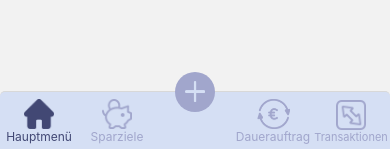
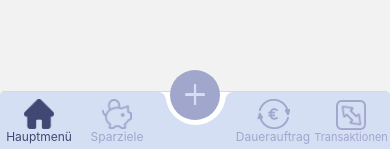
Before and after one commit to EmirMervanKanun/Savvy, a React Native app: screen / in a window 390 px wide. Shown: the part 693-842 px from the top of the page. Built offline with nearby package versions, Linux system fonts and the light colour scheme.

Commit message:
NavBar leider mit MiniBorder

```diff
--- a/App.js
+++ b/App.js
@@ -1,7 +1,8 @@
-import { View, Image, Text, Platform} from 'react-native';
+import { View, Image, Text } from 'react-native';
 import { Home, Budget, FixedTransactions, TransactionsList, AddTransaction } from './Screens';
 import { NavigationContainer } from '@react-navigation/native';
 import { createBottomTabNavigator } from '@react-navigation/bottom-tabs';
+import Svg, { Path } from 'react-native-svg';
 
 const Tab = createBottomTabNavigator();
 const screenOptions = {
@@ -59,23 +60,38 @@ export default function App() {
           name="Plus"
           component={AddTransaction}
           options={{
-            tabBarIcon : ({focused}) => {
+            tabBarIcon: ({focused}) => {
               return (
+                <View style={{ flex: 1, alignItems: "center"}}>
+                  <View style={{ flexDirection: 'row', position: 'absolute', top: 0}}>
+                    <View style={{ flex: 1, backgroundColor: '#d5dff4'}}></View>
+                    <Svg
+                      width={75}
+                      height={61}
+                      viewBox='0 0 75 61'
+                      style={{backgroundColor: '#fff',}}
+                    >
+                      <Path
+                        d="M75.2 0v61H0V0c4.1 0 7.4 3.1 7.9 7.1C10 21.7 22.5 33 37.7 33c15.2 0 27.7-11.3 29.7-25.9.5-4 3.9-7.1 7.9-7.1h-.1z"
+                        fill={'#d5dff4'}
+                      />
+                    </Svg>
+                    <View style={{ flex: 1, backgroundColor: '#d5dff4'}}></View>
+                  </View>
                   <View
                       style={{
+                        top: -22.5,
                         alignItems: "center",
                         justifyContent: "center",
+                        width: 50,
+                        height: 50,
+                        borderRadius: 25,
                         backgroundColor: focused ? "#424874": "#a1a6cc",
-                  border: 100,
-                  width: 40,
-                  height: 40,
-                  top: -30,
-                  borderRadius: 20,
                       }}
                   >
                     <Image source={ focused ? require('./Icons/PlusFocused.png'): require('./Icons/PlusUnfocused.png')}
-                    style={{ width: 20.8, height: 20.8, }}
-                  />
+                      style={{ width: 20.8, height: 20.8, }}/>
+                  </View>
                 </View>
               )
             },
--- a/package.json
+++ b/package.json
@@ -20,6 +20,7 @@
     "react-native": "0.73.6",
     "react-native-safe-area-context": "4.8.2",
     "react-native-screens": "~3.29.0",
+    "react-native-svg": "^15.1.0",
     "react-native-web": "~0.19.6"
   },
   "devDependencies": {
```
Also changed, not shown: 1 other file (tests, documents, lock files or other folders). Lines whose indentation alone changed are shown as unchanged.
